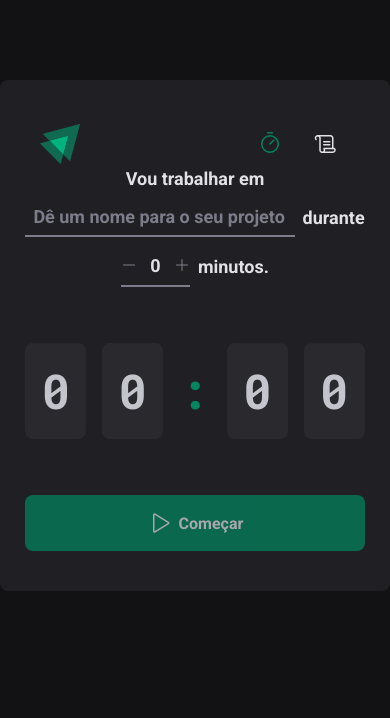
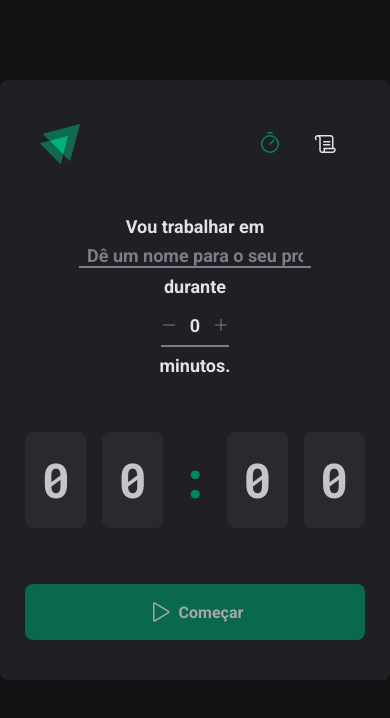
Before and after one commit to palomarodrigs/ignite-timer, a React (Vite) app: page / in a window 390 px wide. Shown: the top 718 px of the page. Built offline with nearby package versions, Linux system fonts and the light colour scheme.

Commit message:
style: adjust responsive in FormContainer component

```diff
--- a/src/pages/Home/components/NewCycleForm/styles.ts
+++ b/src/pages/Home/components/NewCycleForm/styles.ts
@@ -4,6 +4,7 @@ export const FormContainer = styled.div`
   width: 100%;
 
   display: flex;
+  flex-direction: column;
   align-items: center;
   justify-content: center;
   gap: 0.5rem;
@@ -13,6 +14,18 @@ export const FormContainer = styled.div`
   font-size: 1.125rem;
   font-weight: bold;
   flex-wrap: wrap;
+
+  margin-top: 3rem;
+
+  @media (min-width: 768px) {
+    flex-direction: row;
+    margin-top: 0;
+  }
+
+  @media (min-width: 768px) and (max-width: 1024px) {
+    flex-direction: row;
+    margin-top: 2rem;
+  }
 `
 
 export const Stepper = styled.div`
```
